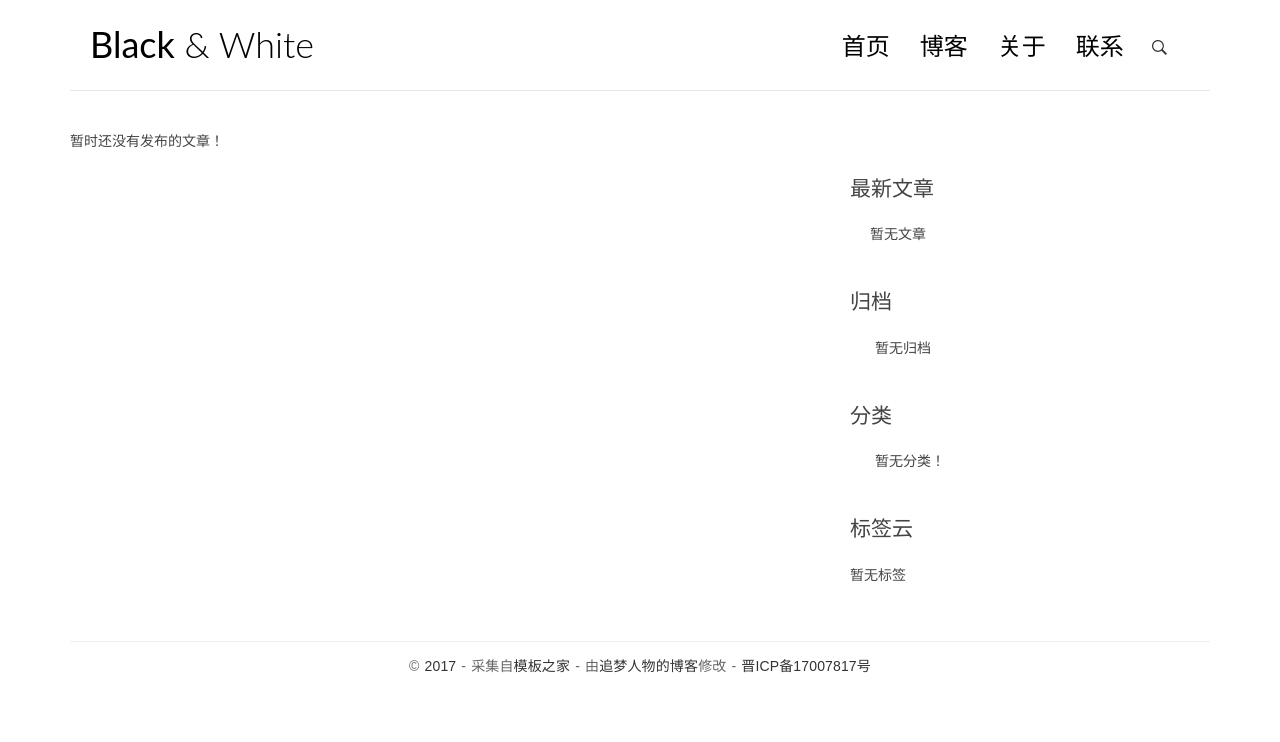
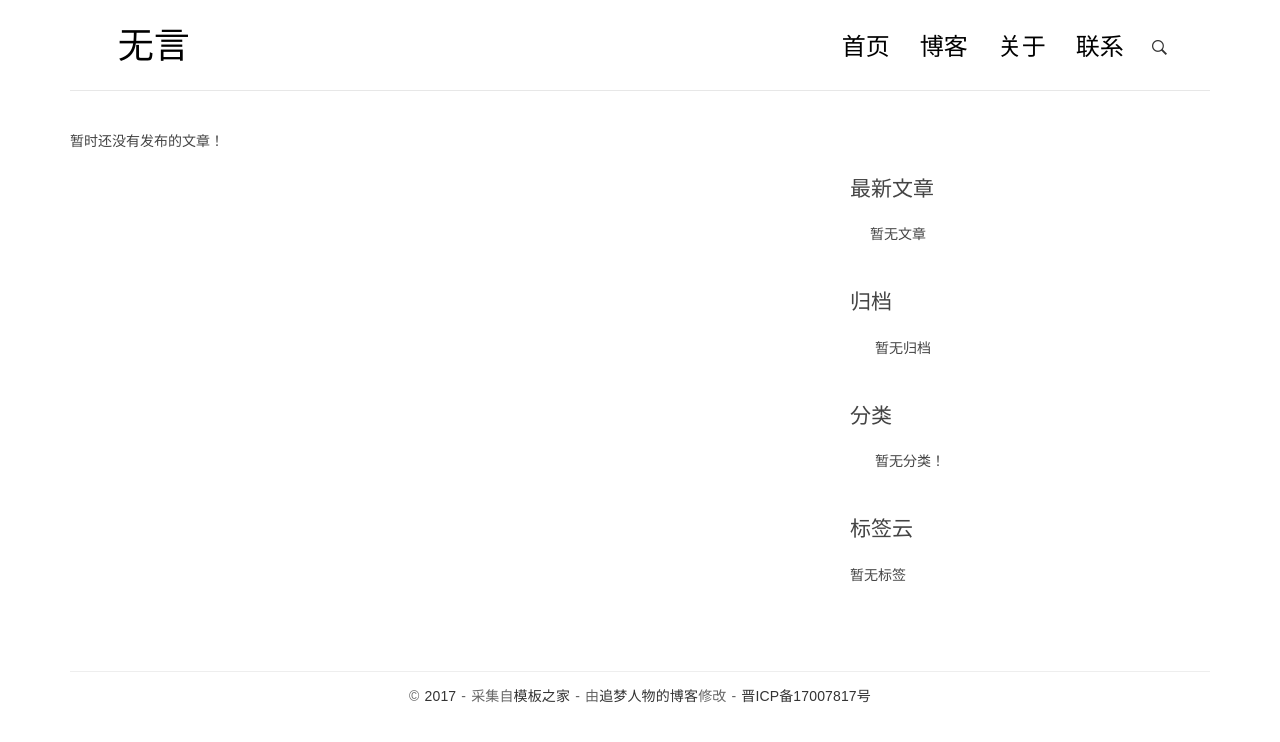
Before and after one commit to WangPei0316/My-Blog, a Django app: page / in a window 1280 px wide. Shown: the top 742 px of the page. Run offline with Django 3.2, Linux system fonts and the light colour scheme; data that the repository does not hold is empty; some libraries are stand-ins or nearby versions.

Commit message:
change the title

```diff
--- a/templates/base.html
+++ b/templates/base.html
@@ -4,7 +4,7 @@
 
 <html>
 <head>
-    <title>Black &amp; White</title>
+    <title>无言</title>
 
     <!-- meta -->
     <meta charset="UTF-8">
@@ -37,7 +37,7 @@
         <div class="row">
             <div class="col-md-4 col-sm-5 col-xs-8">
                 <div class="logo">
-                    <h1><a href="{% url 'blog:index' %}"><b>Black</b> &amp; White</a></h1>
+                    <h1><a href="{% url 'blog:index' %}"><b>&nbsp &nbsp无言</b></a></h1>
                 </div>
             </div><!-- col-md-4 -->
             <div class="col-md-8 col-sm-7 col-xs-4">
@@ -140,7 +140,7 @@
         </div>
     </div>
 </div>
-<footer id="site-footer">
+<footer id="site-footer"  style="position:relative;top:30px">
     <div class="container">
         <div class="row">
             <div class="col-md-12">
```
